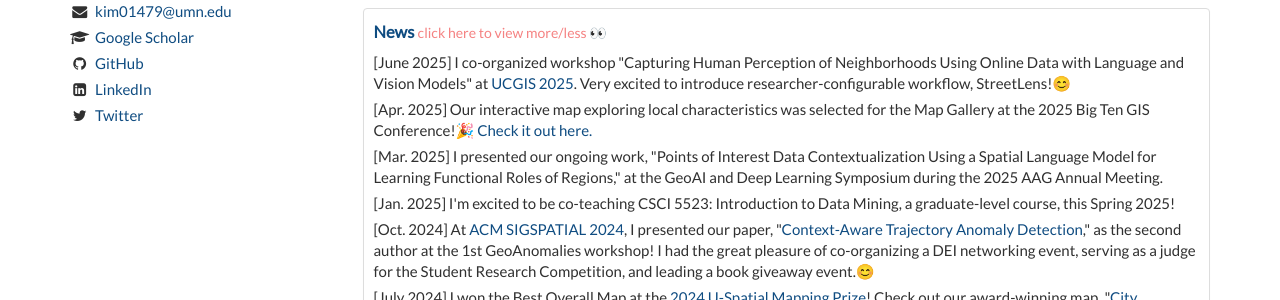
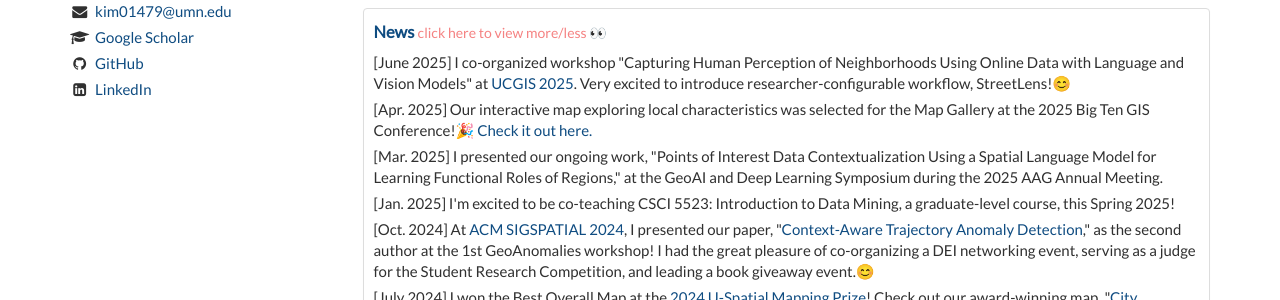
Before and after one commit to Jina-Kim/Jina-Kim.github.io, a Jekyll site: the page built from index.html, in a window 1280 px wide. Shown: the part 371-671 px from the top of the page. Built offline with Jekyll 4.4.1, drawn with Linux system fonts in a browser that asks for light colours; nearby versions of some CDN libraries; the list of posts is cut into pages by our own code.

Commit message:
Update layout.html

```diff
--- a/_layouts/layout.html
+++ b/_layouts/layout.html
@@ -30,7 +30,7 @@
                         <li><i class="fa fa-graduation-cap fa-fw"></i>&nbsp; <a href="{{ site.google_scholar }}">Google Scholar</a></li>
                         <li><i class="fa fa-github fa-fw"></i>&nbsp; <a href="{{ site.github }}">GitHub</a></li>
                         <li><i class="fa fa-linkedin-square fa-fw"></i>&nbsp; <a href="{{ site.linkedin }}">LinkedIn</a></li>
-                        <li><i class="fa fa-twitter fa-fw"></i>&nbsp; <a href="{{ site.twitter }}">Twitter</a></li>
+                        <!-- <li><i class="fa fa-twitter fa-fw"></i>&nbsp; <a href="{{ site.twitter }}">Twitter</a></li> -->
                     </ul>
                 </div>
             </header>
```
